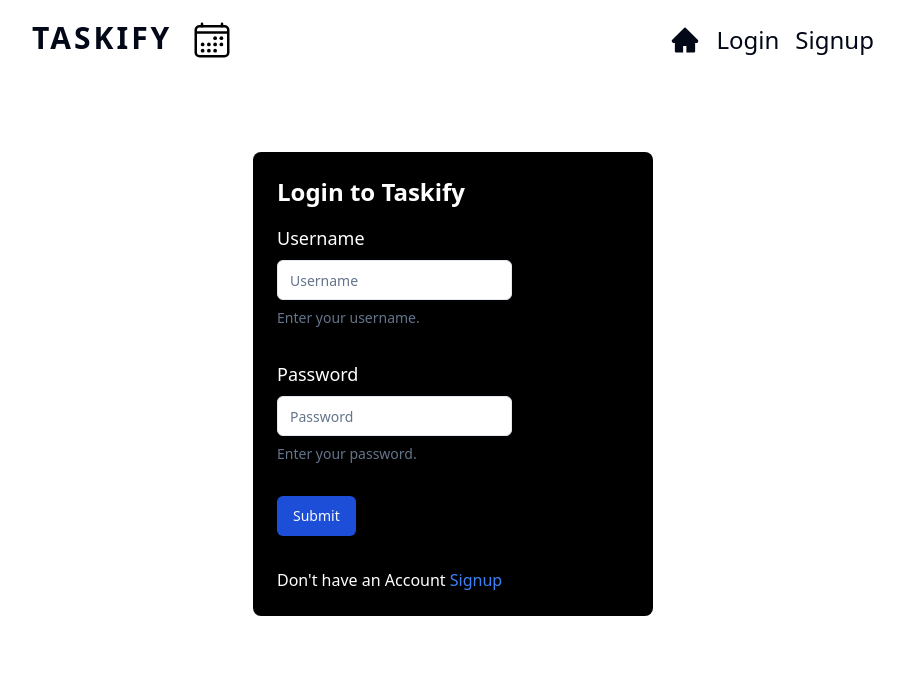
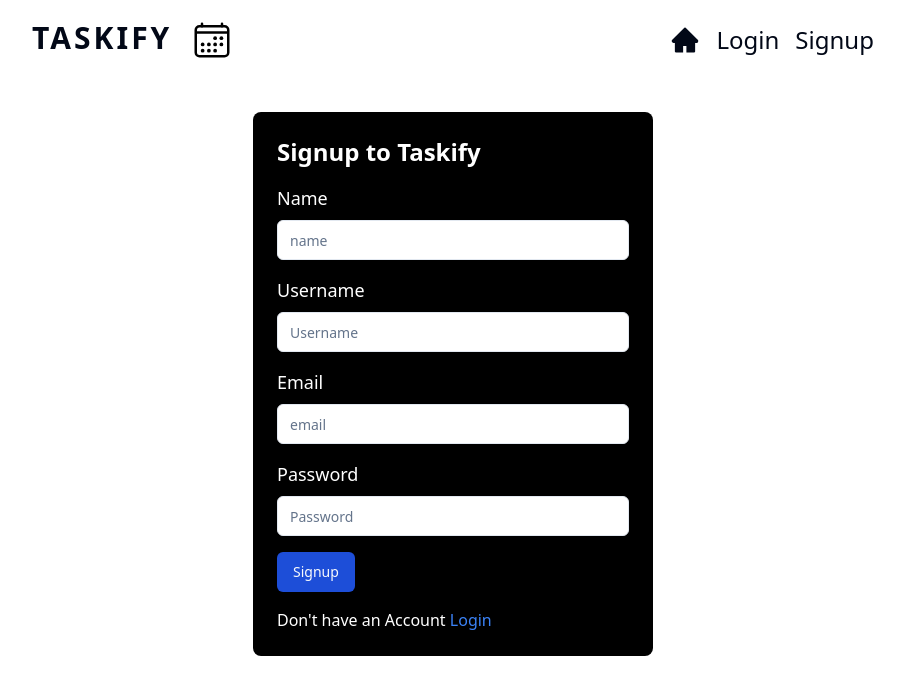
Before and after one commit to chaitanyaBytes/Taskify, a React (Vite) app in the folder client/: page /auth in a window 1280 px wide. Both pictures are taken after a click on the element "Signup". Shown: the top 694 px of the page, without its empty margins (187-1091 px from the left). Built offline with nearby package versions, Linux system fonts and the light colour scheme; no server answers.

Commit message:
signup page

```diff
--- a/client/src/components/Appbar.tsx
+++ b/client/src/components/Appbar.tsx
@@ -1,12 +1,13 @@
-import { Link, useNavigate } from "react-router-dom";
+import { Link } from "react-router-dom";
 import { AiFillHome } from "react-icons/ai";
 import toast from "react-hot-toast";
 import { IoIosLogOut } from "react-icons/io";
-import { useRecoilState } from "recoil";
+import { useRecoilState, useSetRecoilState } from "recoil";
 import userAtom from "../atoms/userAtom";
+import authAtom from "@/atoms/authAtom";
 
 export default function Appbar() {
-  const navigate = useNavigate();
+  const setAuth = useSetRecoilState(authAtom);
   const [user, setUser] = useRecoilState(userAtom);
 
   const handleLogout = () => {
@@ -37,13 +38,15 @@ export default function Appbar() {
           </div>
           <div
             className="text-2xl cursor-pointer"
-            onClick={() => navigate("/auth")}
+            onClick={() => {
+              setAuth("login");
+            }}
           >
             Login
           </div>
           <div
             className="text-2xl cursor-pointer"
-            onClick={() => navigate("/auth")}
+            onClick={() => setAuth("signup")}
           >
             Signup
           </div>
--- a/client/src/components/LoginPage.tsx
+++ b/client/src/components/LoginPage.tsx
@@ -8,7 +8,6 @@ import { Button } from "@/components/ui/button";
 import {
   Form,
   FormControl,
-  FormDescription,
   FormField,
   FormItem,
   FormLabel,
@@ -62,7 +61,7 @@ export default function LoginPage() {
 
       localStorage.setItem("token", data.token);
       setUser(data.username);
-      toast.success("successfully logged in.");
+      toast.success(data.message);
       navigate("/");
     } catch (err) {
       console.log("error in logging in.");
@@ -79,7 +78,7 @@ export default function LoginPage() {
         <Form {...form}>
           <form
             onSubmit={form.handleSubmit(onSubmit)}
-            className="w-2/3 space-y-8"
+            className="space-y-6"
           >
             <FormField
               control={form.control}
@@ -96,7 +95,6 @@ export default function LoginPage() {
                       {...field}
                     />
                   </FormControl>
-                  <FormDescription>Enter your username.</FormDescription>
                   <FormMessage />
                 </FormItem>
               )}
@@ -118,13 +116,12 @@ export default function LoginPage() {
                       {...field}
                     />
                   </FormControl>
-                  <FormDescription>Enter your password.</FormDescription>
                   <FormMessage />
                 </FormItem>
               )}
             />
             <Button type="submit" className="bg-blue-700">
-              Submit
+              Login
             </Button>
             <p className=" text-white text-md">
               Don't have an Account{" "}
--- a/client/src/components/SignupPage.tsx
+++ b/client/src/components/SignupPage.tsx
@@ -1,3 +1,177 @@
+"use client";
+
+import { zodResolver } from "@hookform/resolvers/zod";
+import { useForm } from "react-hook-form";
+import { z } from "zod";
+
+import { Button } from "@/components/ui/button";
+import {
+  Form,
+  FormControl,
+  FormField,
+  FormItem,
+  FormLabel,
+  FormMessage,
+} from "@/components/ui/form";
+import { Input } from "@/components/ui/input";
+import toast from "react-hot-toast";
+import axios from "axios";
+import { useNavigate } from "react-router-dom";
+import authAtom from "../atoms/authAtom";
+import { useSetRecoilState } from "recoil";
+import userAtom from "../atoms/userAtom";
+
+const FormSchema = z.object({
+  name: z.string().min(2, {
+    message: "name must be at least 2 characters.",
+  }),
+  username: z.string().min(2, {
+    message: "Username must be at least 2 characters.",
+  }),
+  email: z.string().email({ message: "Invalid email address" }),
+  password: z.string().min(4, {
+    message: "password must be at least 4 characters.",
+  }),
+});
+
 export default function SignupPage() {
-    return <>hello</>
+  const setUser = useSetRecoilState(userAtom);
+  const setAuth = useSetRecoilState(authAtom);
+  const navigate = useNavigate();
+
+  const form = useForm<z.infer<typeof FormSchema>>({
+    resolver: zodResolver(FormSchema),
+    defaultValues: {
+      username: "",
+      password: "",
+    },
+  });
+
+  async function onSubmit(values: z.infer<typeof FormSchema>) {
+    try {
+      const res = await axios.post(
+        "http://localhost:3000/user/signup",
+        {
+          name: values.name,
+          username: values.username,
+          email: values.email,
+          password: values.password,
+        },
+        {
+          headers: {
+            "Content-Type": "application/json",
+          },
+        }
+      );
+      const data = res.data;
+
+      localStorage.setItem("token", data.token);
+      setUser(data.username);
+      toast.success(data.message);
+      navigate("/");
+    } catch (err) {
+      console.log("error in logging in.");
+      toast.error("Invalid Credentials.");
+    }
+  }
+
+  return (
+    <div className="flex flex-row h-screen w-screen items-center justify-center">
+      <div className="bg-black p-6 w-[400px] rounded-lg mb-48">
+        <p className="text-white text-2xl font-semibold font-sans mb-4">
+          Signup to Taskify
+        </p>
+        <Form {...form}>
+          <form onSubmit={form.handleSubmit(onSubmit)} className="space-y-4">
+            <FormField
+              control={form.control}
+              name="name"
+              render={({ field }) => (
+                <FormItem className="">
+                  <FormLabel className="text-white text-lg">Name</FormLabel>
+                  <FormControl>
+                    <Input autoComplete="name" placeholder="name" {...field} />
+                  </FormControl>
+                  <FormMessage />
+                </FormItem>
+              )}
+            />
+
+            <FormField
+              control={form.control}
+              name="username"
+              render={({ field }) => (
+                <FormItem className="">
+                  <FormLabel className="text-white mt-2 py-2 text-lg">
+                    Username
+                  </FormLabel>
+                  <FormControl>
+                    <Input
+                      autoComplete="username"
+                      placeholder="Username"
+                      {...field}
+                    />
+                  </FormControl>
+                  <FormMessage />
+                </FormItem>
+              )}
+            />
+
+            <FormField
+              control={form.control}
+              name="email"
+              render={({ field }) => (
+                <FormItem className="">
+                  <FormLabel className="text-white text-lg">Email</FormLabel>
+                  <FormControl>
+                    <Input
+                      autoComplete="email"
+                      placeholder="email"
+                      {...field}
+                    />
+                  </FormControl>
+                  <FormMessage />
+                </FormItem>
+              )}
+            />
+
+            <FormField
+              control={form.control}
+              name="password"
+              render={({ field }) => (
+                <FormItem>
+                  <FormLabel className="text-white mt-2 py-2 text-lg">
+                    Password
+                  </FormLabel>
+                  <FormControl>
+                    <Input
+                      type="password"
+                      autoComplete="current-password"
+                      placeholder="Password"
+                      {...field}
+                    />
+                  </FormControl>
+                  <FormMessage />
+                </FormItem>
+              )}
+            />
+            <Button type="submit" className="bg-blue-700">
+              Signup
+            </Button>
+            <p className=" text-white text-md">
+              Don't have an Account{" "}
+              <span
+                className="text-blue-500 cursor-pointer"
+                onClick={() => {
+                  setAuth("login");
+                }}
+              >
+                Login
+              </span>{" "}
+            </p>
+          </form>
+        </Form>
+      </div>
+    </div>
+  );
 }
```
